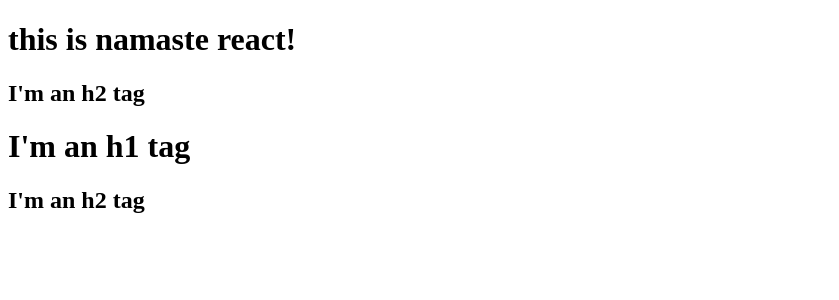
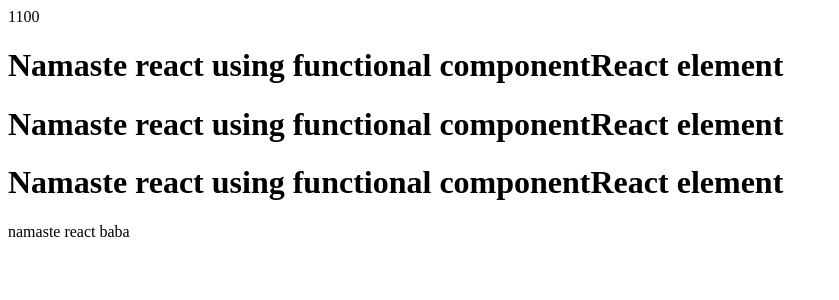
Before and after one commit to lingaraj2020/Namaste-React, a React (Vite) app: page / in a window 1280 px wide. Shown: the top 300 px of the page, without its empty margins (0-839 px from the left). Built offline with nearby package versions, Linux system fonts and the light colour scheme.

Commit message:
completed react components series

```diff
--- a/App.js
+++ b/App.js
@@ -16,21 +16,35 @@
 import React from "react";
 import ReactDOM from "react-dom/client";
 
-const parent = React.createElement("div", { id: "parent" }, [
-    React.createElement("div", { id: "child" }, [
-      React.createElement("h1", {}, "this is namaste react!"),
-      React.createElement("h2", {}, "I'm an h2 tag"),
-    ]),
-    React.createElement("div", { id: "child2" }, [
-      React.createElement("h1", {}, "I'm an h1 tag"),
-      React.createElement("h2", {}, "I'm an h2 tag"),
-    ]),
-  ]);
+//jsx=>react.createlement=>reactelement=>jsobject=>html
+//jsx(transpilled before it reaches JS)- parcel - Babel
+const jsxheading = <h1>"namaste react by jsx</h1>;
+console.log(jsxheading);
 
-  //JSX
+//React components //class based component -old way //functional component - new
+//React functional component
+const ele=<span>React element</span>
 
-  console.log(parent); // object
 
-  const root = ReactDOM.createRoot(document.getElementById("root"));
+const Title =()=>(
+  <h1>Namaste react using functional component
+  {ele}
+  {/* <HeadingComponent/> */}
+  </h1>
+)
 
-  root.render(parent);
+const number=1000;
+const HeadingComponent = () => (
+  <div>
+    {number+100}
+    <Title/>
+    {Title()}
+    <Title></Title>
+    namaste react baba
+  </div>
+)
+
+
+const root = ReactDOM.createRoot(document.getElementById("root"));
+
+root.render(<HeadingComponent/>);
--- a/index.html
+++ b/index.html
@@ -9,7 +9,7 @@
   </head>
   <body>
     <div id="root">
-      <h1>Akshay is here!</h1>
+      <h1>Not rendered!</h1>
     </div>
 
 
```
Also changed, not shown: package.json (+6 -1 lines), 1 other file (tests, documents, lock files or other folders).
